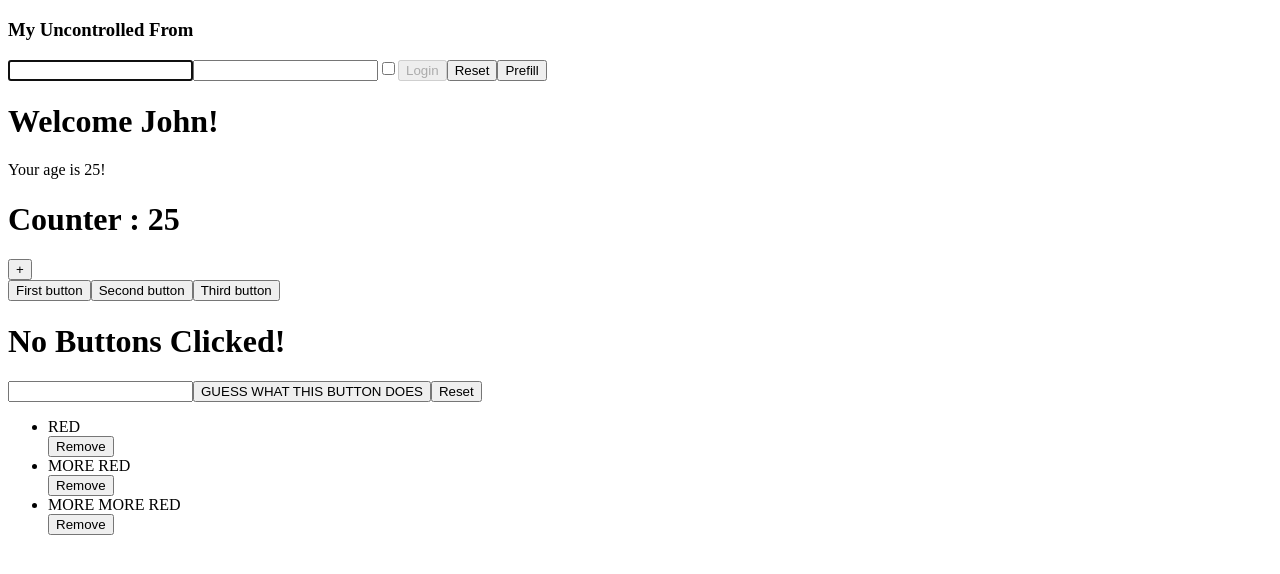
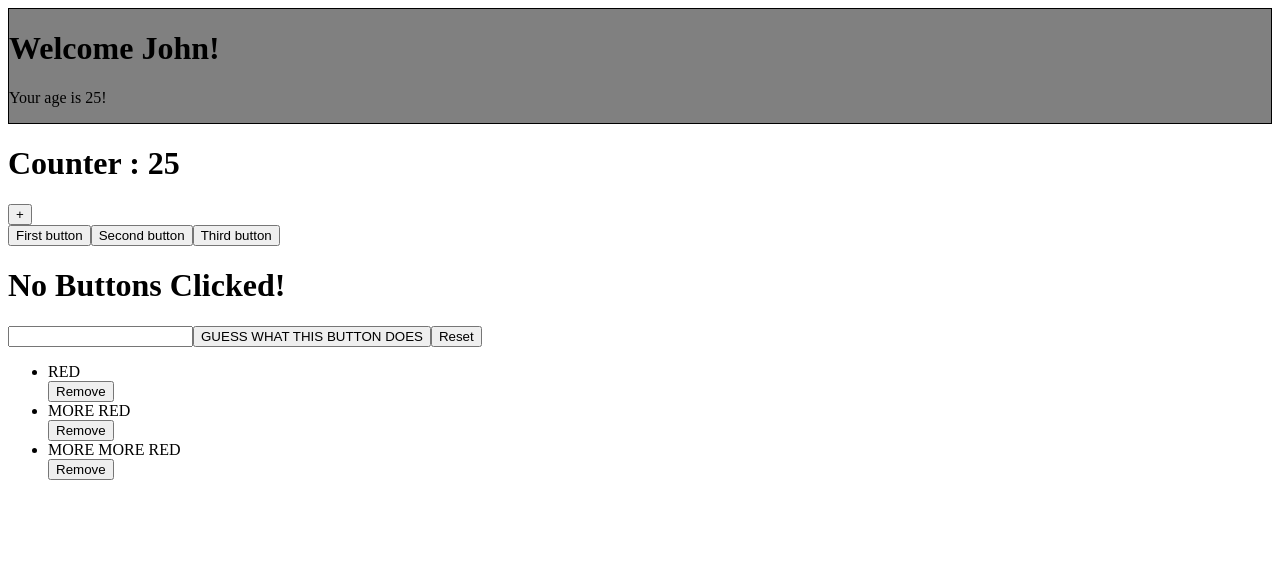
Before and after one commit to KaramGuliyev/React, a React (Create React App) app: page / in a window 1280 px wide. Shown: the top 574 px of the page. Built offline with nearby package versions, Linux system fonts and the light colour scheme.

Commit message:
Styling-1

```diff
--- a/src/App.js
+++ b/src/App.js
@@ -3,12 +3,14 @@
 import { InteractiveWelcome } from "./Components/Welcome/InteractiveWelcome";
 import { ClickTracker } from "./Components/Counter/ClickTracker";
 import ToDoList from "./Components/List/ToDoList";
+import { Welcome } from "./Components/Welcome/Welcome";
 
 export class App extends React.Component {
   render() {
     return (
       <>
-        <InteractiveWelcome
+        <Welcome
+          className="welcome"
           name={this.props.name}
           age={this.props.age}
         />
--- a/src/Components/Welcome/Welcome.js
+++ b/src/Components/Welcome/Welcome.js
@@ -2,18 +2,26 @@
 import { Age } from "./Age";
 export class Welcome extends React.Component {
   render() {
-    const nameVal = this.props.name.props.children;
+    const nameVal =
+      this.props.name.props.children;
     return (
-      <>
-        {this.props.age === undefined || Number(this.props.age) === 0 || !this.props.age ? (
+      <div className={this.props.className}>
+        {this.props.age === undefined ||
+        Number(this.props.age) === 0 ||
+        !this.props.age ? (
           ""
-        ) : this.props.age > 18 && this.props.age < 65 && nameVal === "John" ? (
+        ) : this.props.age > 18 &&
+          this.props.age < 65 &&
+          nameVal === "John" ? (
           <h1>Welcome {this.props.name}!</h1>
         ) : (
-          <h1>Sorry {this.props.name}... you are not allowed here...</h1>
+          <h1>
+            Sorry {this.props.name}... you are
+            not allowed here...
+          </h1>
         )}
         <Age age={this.props.age} />
-      </>
+      </div>
     );
   }
 }
--- a/src/index.js
+++ b/src/index.js
@@ -1,6 +1,7 @@
 import React from "react";
 import ReactDOM from "react-dom/client";
 import { App } from "./App";
+import './style/index.css'
 
 const root = ReactDOM.createRoot(document.getElementById("root"));
 
--- /dev/null
+++ b/src/style/index.css
@@ -0,0 +1,8 @@
+/* Create an index.css file and import it within the index.js file.
+Add a .welcome class to the Welcome component that changes its background color
+and adds a border. */
+
+.welcome {
+    background-color: gray;
+    border: 1px solid black;
+}
```
